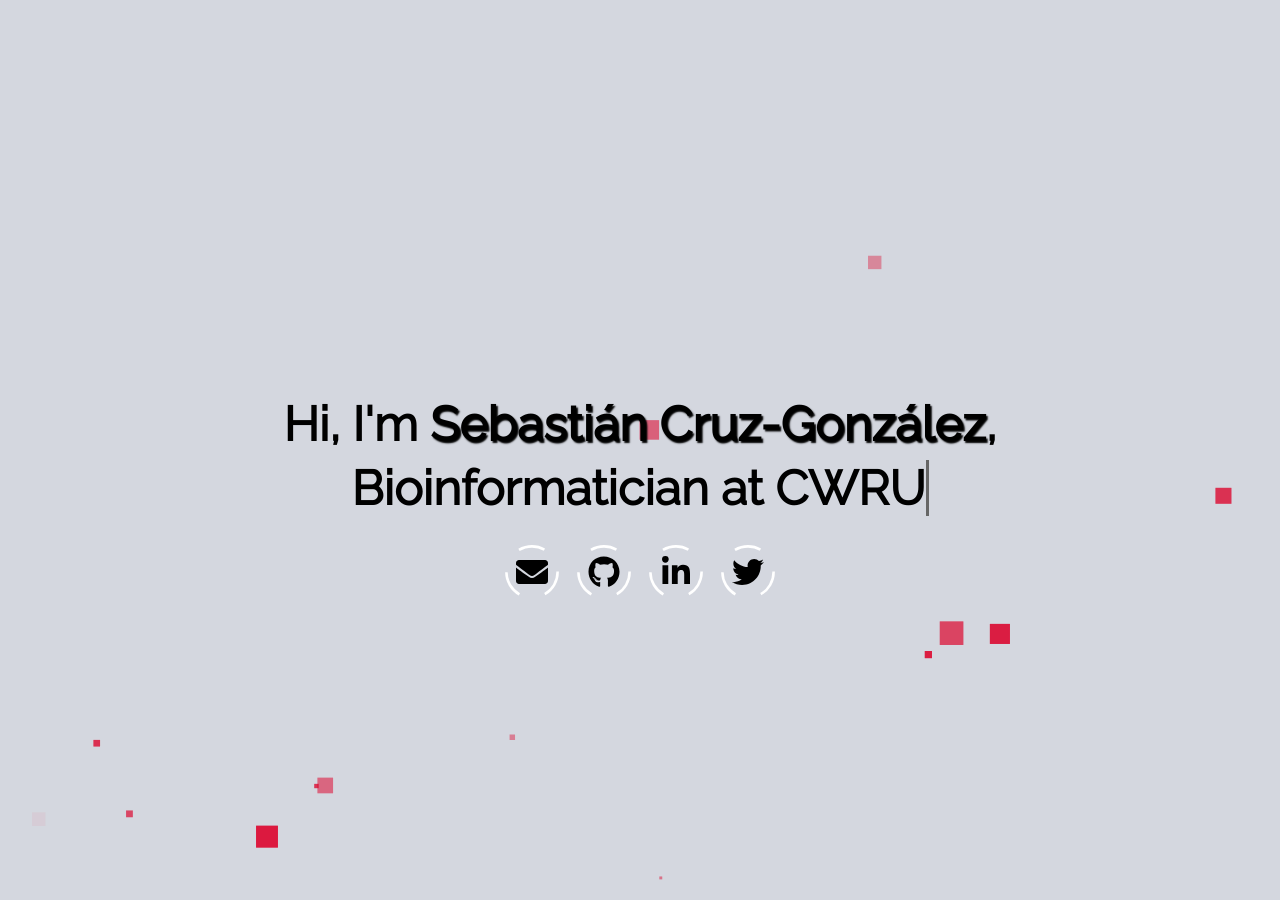
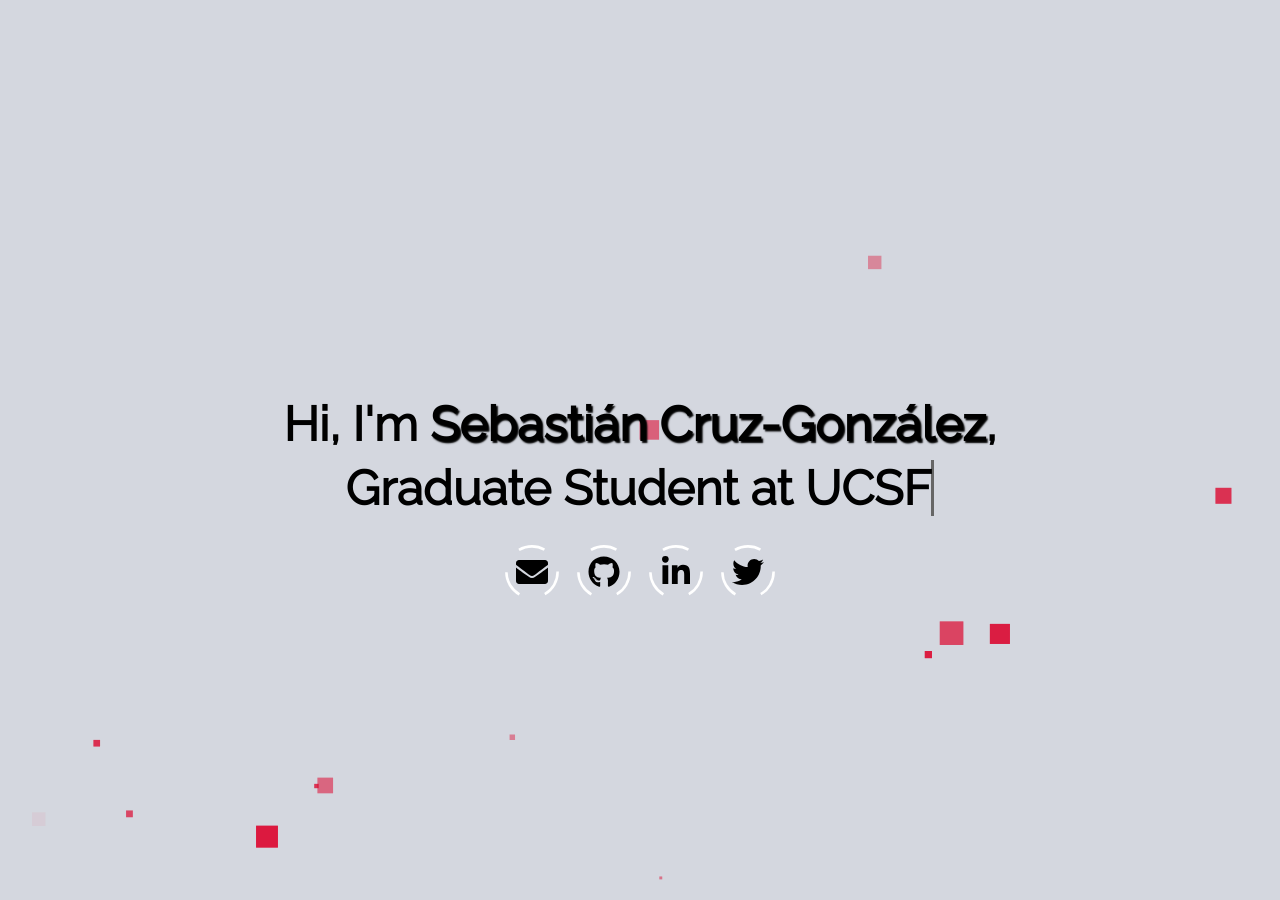
Before and after one commit to seba2550/computational-violist, a Jekyll site: the page built from index.html, in a window 1280 px wide and 900 px high. Built offline with Jekyll 4.4.1, drawn with Linux system fonts in a browser that asks for light colours.

Commit message:
Update _config.yml

```diff
--- a/_config.yml
+++ b/_config.yml
@@ -14,9 +14,9 @@ baseurl: ""
 username: Sebastián Cruz-González
 # typing_text: This will be typed before 'scroll down for more'.
 # > set this to your job title, e.g. Fullstack Developer
-typing_text: Bioinformatician at CWRU
+typing_text: Graduate Student at UCSF
 # email: Your E-Mail address for the email button.
-email: sxc1506@case.edu
+email: Sebastian.CruzGonzalez@ucsf.edu
 # For every social button you want to display, set your username or userid
 # If you do not use one of the following websites, then leave it empty
 # > twitter_username:
```
